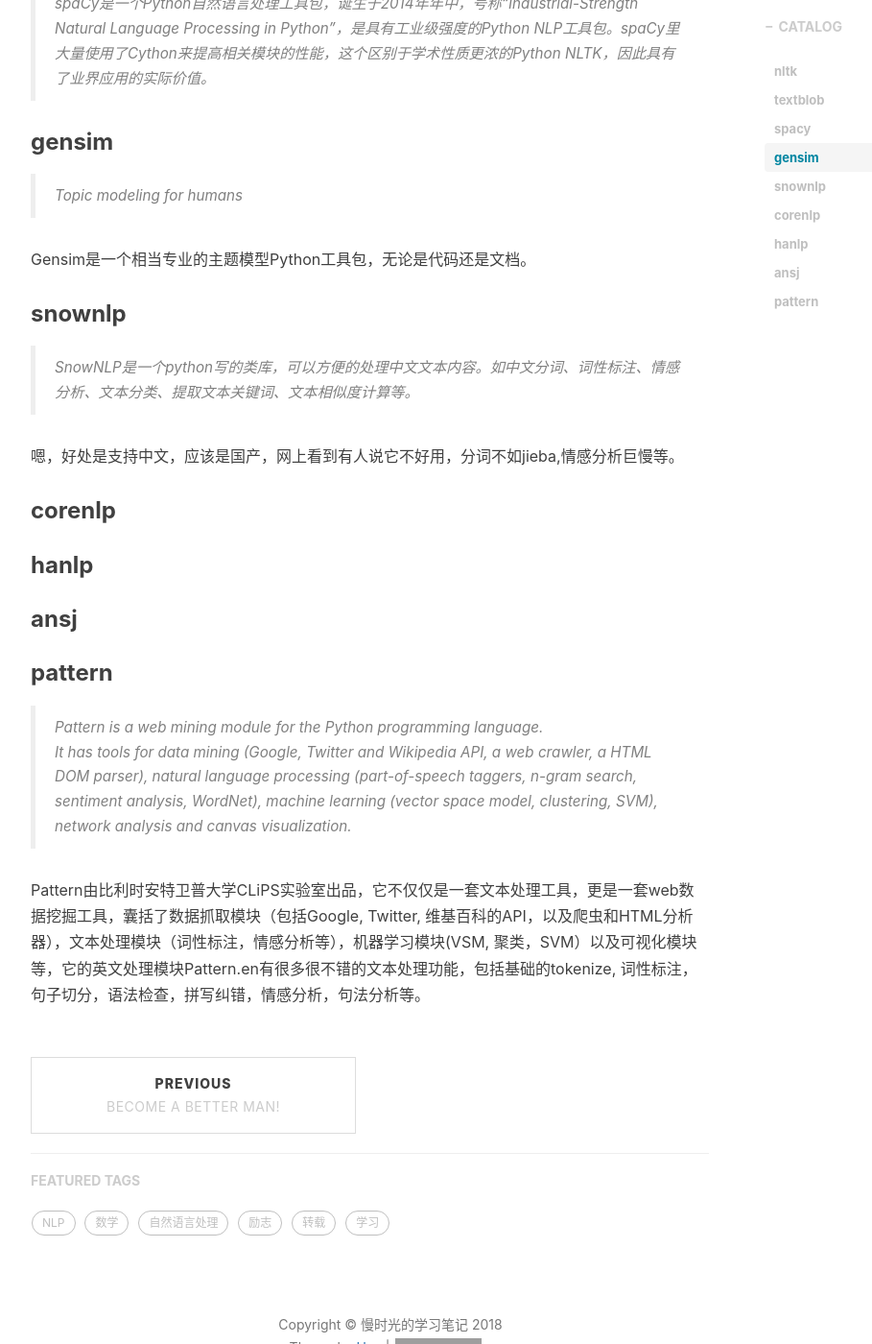
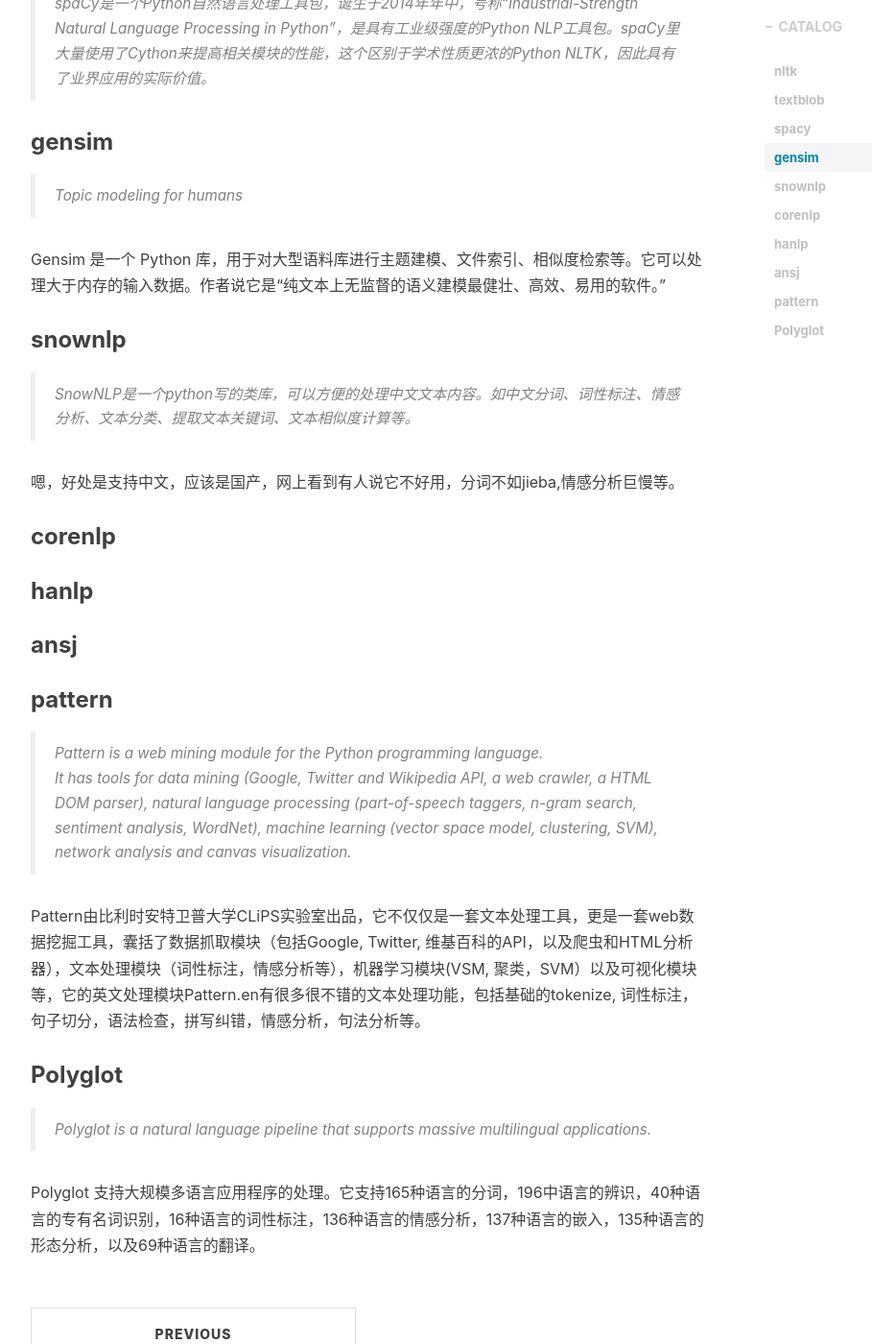
Before and after one commit to msg901216/msg901216.github.io, a Jekyll site: the page built from _posts/2018-09-20-自然语言处理工具包.md, in a window 1280 px wide and 1400 px high, scrolled down 1216 px. Shown: the whole window at 96% size, without its empty margins (233-1142 px from the left). Built offline with Jekyll 4.4.1, drawn with Linux system fonts in a browser that asks for light colours; nearby versions of some CDN libraries; comment, search, counter and statistics services are not loaded; grey boxes are pictures that could not be loaded.

Commit message:
更新自然语言处理工具

```diff
--- a/_posts/2018-09-20-自然语言处理工具包.md
+++ b/_posts/2018-09-20-自然语言处理工具包.md
@@ -34,7 +34,7 @@
 
 > Topic modeling for humans
 
-Gensim是一个相当专业的主题模型Python工具包，无论是代码还是文档。
+Gensim 是一个 Python 库，用于对大型语料库进行主题建模、文件索引、相似度检索等。它可以处理大于内存的输入数据。作者说它是“纯文本上无监督的语义建模最健壮、高效、易用的软件。”
 
 ### snownlp
 
@@ -55,3 +55,8 @@
 > It has tools for data mining (Google, Twitter and Wikipedia API, a web crawler, a HTML DOM parser), natural language processing (part-of-speech taggers, n-gram search, sentiment analysis, WordNet), machine learning (vector space model, clustering, SVM), network analysis and canvas visualization.
 
 Pattern由比利时安特卫普大学CLiPS实验室出品，它不仅仅是一套文本处理工具，更是一套web数据挖掘工具，囊括了数据抓取模块（包括Google, Twitter, 维基百科的API，以及爬虫和HTML分析器），文本处理模块（词性标注，情感分析等），机器学习模块(VSM, 聚类，SVM）以及可视化模块等，它的英文处理模块Pattern.en有很多很不错的文本处理功能，包括基础的tokenize, 词性标注，句子切分，语法检查，拼写纠错，情感分析，句法分析等。
+
+### Polyglot
+> Polyglot is a natural language pipeline that supports massive multilingual applications.
+
+Polyglot 支持大规模多语言应用程序的处理。它支持165种语言的分词，196中语言的辨识，40种语言的专有名词识别，16种语言的词性标注，136种语言的情感分析，137种语言的嵌入，135种语言的形态分析，以及69种语言的翻译。
```
